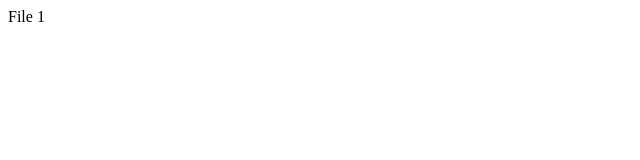
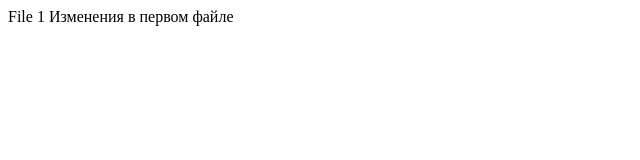
Before and after one commit to Terban/repo-test, a plain HTML site: page 1.html in a window 1280 px wide. Shown: the whole page, without its empty margins (0-640 px from the left). Drawn offline with Linux system fonts and the light colour scheme.

Commit message:
change file 1

```diff
--- a/1.html
+++ b/1.html
@@ -8,5 +8,6 @@
 </head>
 <body>
     File 1
+    Изменения в первом файле
 </body>
 </html>
```
